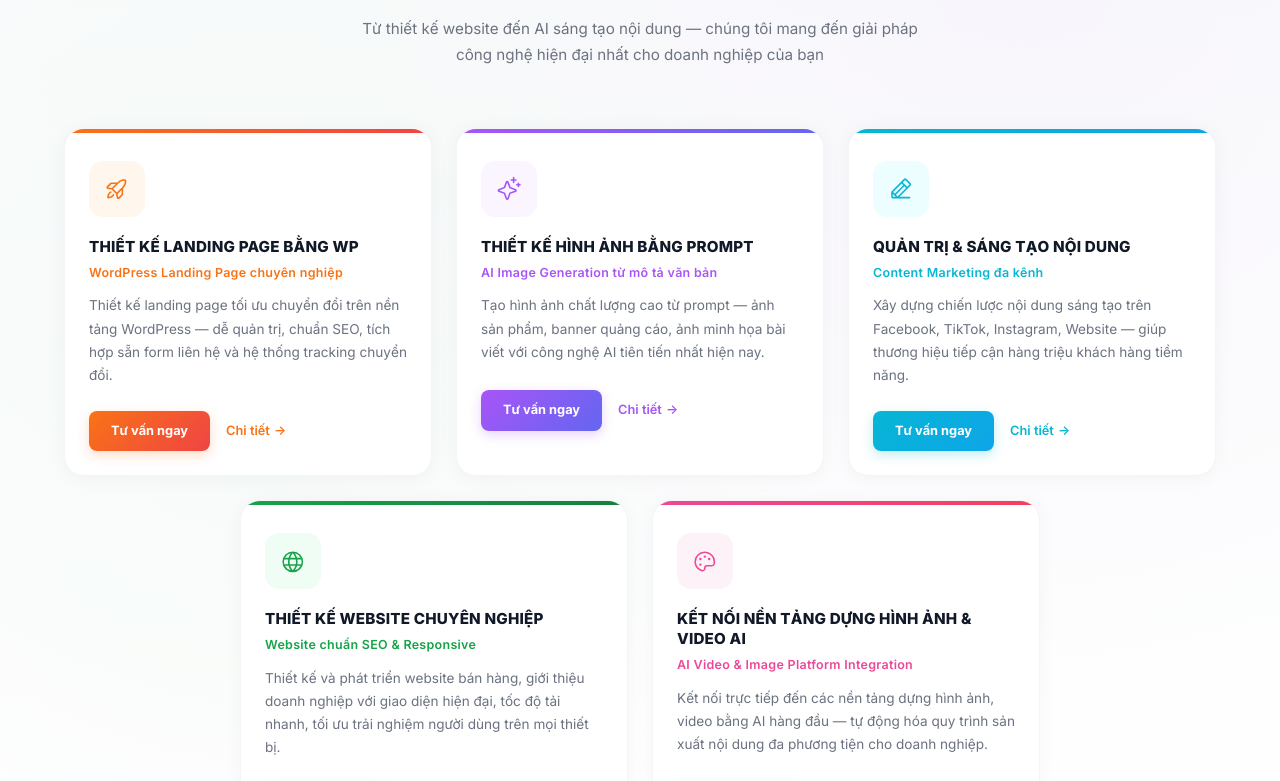
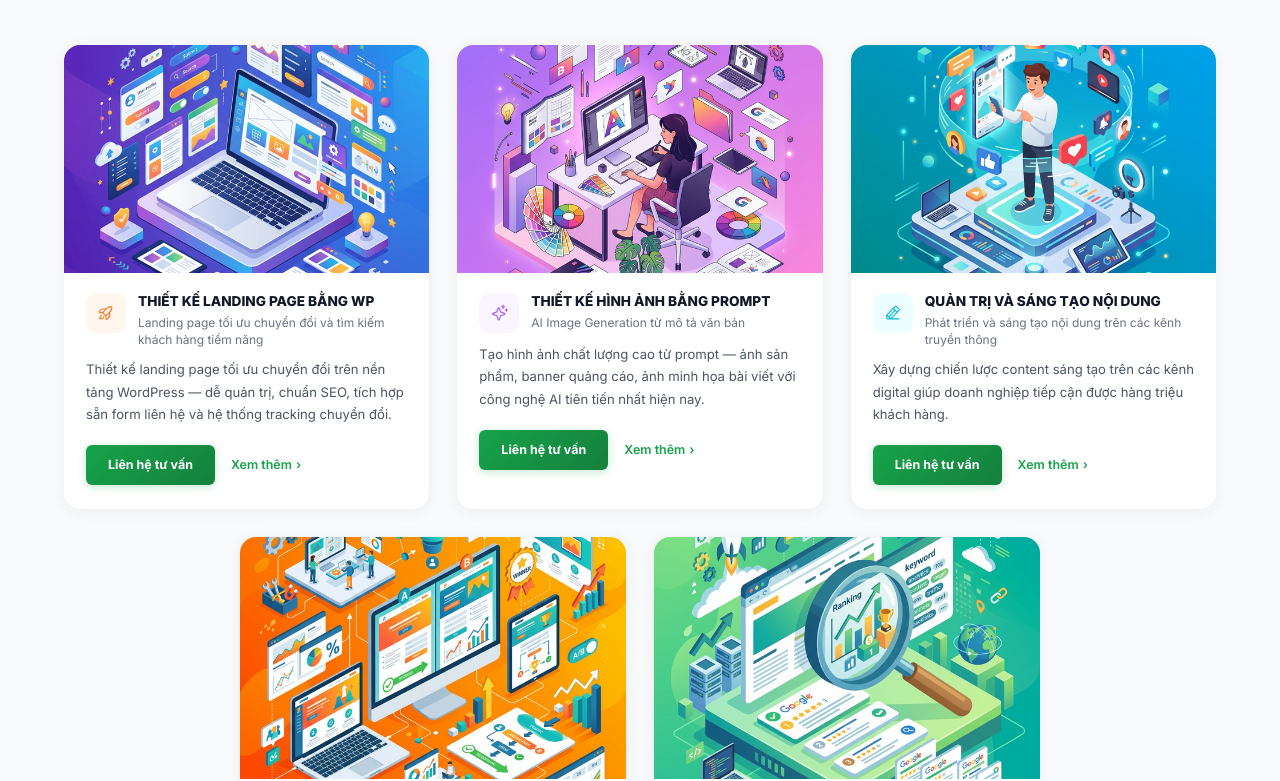
Before and after one commit to nguyenlehai-dev/hybrid-saas, a Next.js app in the folder frontend/: page / in a window 1280 px wide. Shown: the part 1962-2743 px from the top of the page. Built offline with nearby package versions, Linux system fonts and the light colour scheme.

Commit message:
fix: trả lại layout card ảnh lớn cho phần Dịch vụ (giống design gốc)

```diff
--- a/frontend/src/components/landing/SolutionsSection.tsx
+++ b/frontend/src/components/landing/SolutionsSection.tsx
@@ -3,59 +3,49 @@ import { PiGlobe, PiPalette, PiPencilLine, PiRocketLaunch, PiSparkle } from "rea
 
 const solutions = [
   {
+    img: "/images/solution-website.png",
     icon: <PiRocketLaunch />,
-    title: "THIẾT KẾ LANDING PAGE BẰNG WP",
-    subtitle: "WordPress Landing Page chuyên nghiệp",
-    desc: "Thiết kế landing page tối ưu chuyển đổi trên nền tảng WordPress — dễ quản trị, chuẩn SEO, tích hợp sẵn form liên hệ và hệ thống tracking chuyển đổi.",
-    gradient: "linear-gradient(135deg, #f97316, #ef4444)",
     iconBg: "#fff7ed",
     iconColor: "#f97316",
-    accentLight: "rgba(249,115,22,0.08)",
-    accentShadow: "rgba(249,115,22,0.25)",
+    title: "THIẾT KẾ LANDING PAGE BẰNG WP",
+    subtitle: "Landing page tối ưu chuyển đổi và tìm kiếm khách hàng tiềm năng",
+    desc: "Thiết kế landing page tối ưu chuyển đổi trên nền tảng WordPress — dễ quản trị, chuẩn SEO, tích hợp sẵn form liên hệ và hệ thống tracking chuyển đổi.",
   },
   {
+    img: "/images/solution-branding.png",
     icon: <PiSparkle />,
+    iconBg: "#faf5ff",
+    iconColor: "#a855f7",
     title: "THIẾT KẾ HÌNH ẢNH BẰNG PROMPT",
     subtitle: "AI Image Generation từ mô tả văn bản",
     desc: "Tạo hình ảnh chất lượng cao từ prompt — ảnh sản phẩm, banner quảng cáo, ảnh minh họa bài viết với công nghệ AI tiên tiến nhất hiện nay.",
-    gradient: "linear-gradient(135deg, #a855f7, #6366f1)",
-    iconBg: "#faf5ff",
-    iconColor: "#a855f7",
-    accentLight: "rgba(168,85,247,0.08)",
-    accentShadow: "rgba(168,85,247,0.25)",
   },
   {
+    img: "/images/solution-content.png",
     icon: <PiPencilLine />,
-    title: "QUẢN TRỊ & SÁNG TẠO NỘI DUNG",
-    subtitle: "Content Marketing đa kênh",
-    desc: "Xây dựng chiến lược nội dung sáng tạo trên Facebook, TikTok, Instagram, Website — giúp thương hiệu tiếp cận hàng triệu khách hàng tiềm năng.",
-    gradient: "linear-gradient(135deg, #06b6d4, #0ea5e9)",
     iconBg: "#ecfeff",
     iconColor: "#06b6d4",
-    accentLight: "rgba(6,182,212,0.08)",
-    accentShadow: "rgba(6,182,212,0.25)",
+    title: "QUẢN TRỊ VÀ SÁNG TẠO NỘI DUNG",
+    subtitle: "Phát triển và sáng tạo nội dung trên các kênh truyền thông",
+    desc: "Xây dựng chiến lược content sáng tạo trên các kênh digital giúp doanh nghiệp tiếp cận được hàng triệu khách hàng.",
   },
   {
+    img: "/images/solution-landing.png",
     icon: <PiGlobe />,
-    title: "THIẾT KẾ WEBSITE CHUYÊN NGHIỆP",
-    subtitle: "Website chuẩn SEO & Responsive",
-    desc: "Thiết kế và phát triển website bán hàng, giới thiệu doanh nghiệp với giao diện hiện đại, tốc độ tải nhanh, tối ưu trải nghiệm người dùng trên mọi thiết bị.",
-    gradient: "linear-gradient(135deg, #16a34a, #15803d)",
     iconBg: "#f0fdf4",
     iconColor: "#16a34a",
-    accentLight: "rgba(22,163,74,0.08)",
-    accentShadow: "rgba(22,163,74,0.25)",
+    title: "THIẾT KẾ WEBSITE CHUYÊN NGHIỆP",
+    subtitle: "Giải pháp thiết kế website bán hàng, giới thiệu dịch vụ chuyên nghiệp",
+    desc: "Sở hữu một website chuẩn SEO, giao diện responsive với đầy đủ tính năng bán hàng online, giới thiệu dịch vụ, dự án,...",
   },
   {
+    img: "/images/solution-seo.png",
     icon: <PiPalette />,
-    title: "KẾT NỐI NỀN TẢNG DỰNG HÌNH ẢNH & VIDEO AI",
-    subtitle: "AI Video & Image Platform Integration",
-    desc: "Kết nối trực tiếp đến các nền tảng dựng hình ảnh, video bằng AI hàng đầu — tự động hóa quy trình sản xuất nội dung đa phương tiện cho doanh nghiệp.",
-    gradient: "linear-gradient(135deg, #ec4899, #f43f5e)",
     iconBg: "#fdf2f8",
     iconColor: "#ec4899",
-    accentLight: "rgba(236,72,153,0.08)",
-    accentShadow: "rgba(236,72,153,0.25)",
+    title: "KẾT NỐI NỀN TẢNG DỰNG HÌNH ẢNH & VIDEO AI",
+    subtitle: "Tích hợp các nền tảng AI hàng đầu",
+    desc: "Kết nối trực tiếp đến các nền tảng dựng hình ảnh, video bằng AI — tự động hóa quy trình sản xuất nội dung đa phương tiện cho doanh nghiệp.",
   },
 ];
 
@@ -63,66 +53,42 @@ export default function SolutionsSection() {
   return (
     <section id="services" style={{
       padding: "80px 0 100px",
-      background: "linear-gradient(180deg, #f9fafb 0%, #ffffff 100%)",
+      background: "#f9fafb",
       position: "relative",
-      overflow: "hidden",
     }}>
-      {/* Background decoration */}
-      <div style={{
-        position: "absolute", top: 0, left: 0, right: 0, bottom: 0,
-        background: "radial-gradient(circle at 20% 50%, rgba(22,163,74,0.03) 0%, transparent 50%), radial-gradient(circle at 80% 20%, rgba(168,85,247,0.03) 0%, transparent 50%)",
-        pointerEvents: "none",
-      }} />
-
-      <div style={{ maxWidth: 1200, margin: "0 auto", padding: "0 24px", position: "relative", zIndex: 2 }}>
+      <div style={{ maxWidth: 1200, margin: "0 auto", padding: "0 24px" }}>
         {/* Section Header */}
-        <div style={{ textAlign: "center", marginBottom: 60 }}>
-          <div style={{ display: "inline-flex", alignItems: "center", gap: 8, marginBottom: 16 }}>
-            <span style={{
-              width: 8, height: 8, borderRadius: "50%",
-              background: "#16a34a", display: "inline-block",
-            }} />
+        <div style={{ textAlign: "center", marginBottom: 50 }}>
           <span style={{
             color: "#16a34a", fontSize: "0.85rem", fontWeight: 700,
             letterSpacing: 1, textTransform: "uppercase" as const,
           }}>DỊCH VỤ CỦA VPS PANEL AI</span>
-            <span style={{
-              width: 8, height: 8, borderRadius: "50%",
-              background: "#16a34a", display: "inline-block",
-            }} />
-          </div>
           <h2 style={{
             fontSize: "clamp(1.8rem, 3.5vw, 2.6rem)", fontWeight: 800,
-            color: "#111827", lineHeight: 1.3,
+            color: "#111827", lineHeight: 1.3, marginTop: 10,
           }}>
             GIẢI PHÁP CHO DOANH NGHIỆP<br />
             TRONG THỜI ĐẠI 4.0
           </h2>
-          <p style={{
-            color: "#6b7280", fontSize: "0.95rem", maxWidth: 560,
-            margin: "16px auto 0", lineHeight: 1.7,
-          }}>
-            Từ thiết kế website đến AI sáng tạo nội dung — chúng tôi mang đến giải pháp công nghệ hiện đại nhất cho doanh nghiệp của bạn
-          </p>
         </div>
 
         {/* Row 1: 3 cards */}
         <div className="solutions-grid-responsive" style={{
-          display: "grid", gridTemplateColumns: "repeat(3, 1fr)", gap: 24,
-          marginBottom: 24,
+          display: "grid", gridTemplateColumns: "repeat(3, 1fr)", gap: 28,
+          marginBottom: 28,
         }}>
           {solutions.slice(0, 3).map((item, i) => (
-            <ServiceCard key={i} item={item} index={i} />
+            <SolutionCard key={i} item={item} />
           ))}
         </div>
 
         {/* Row 2: 2 cards — centered */}
         <div className="solutions-grid-responsive-row2" style={{
-          display: "grid", gridTemplateColumns: "repeat(2, 1fr)", gap: 24,
+          display: "grid", gridTemplateColumns: "repeat(2, 1fr)", gap: 28,
           maxWidth: 800, margin: "0 auto",
         }}>
           {solutions.slice(3, 5).map((item, i) => (
-            <ServiceCard key={i + 3} item={item} index={i + 3} />
+            <SolutionCard key={i + 3} item={item} />
           ))}
         </div>
       </div>
@@ -130,101 +96,89 @@ export default function SolutionsSection() {
   );
 }
 
-/* ── Service Card Component ── */
-function ServiceCard({ item, index }: { item: typeof solutions[0]; index: number }) {
+function SolutionCard({ item }: { item: typeof solutions[0] }) {
   return (
-    <div
-      style={{
+    <div style={{
       background: "#fff",
-        borderRadius: 20,
+      borderRadius: 16,
       overflow: "hidden",
-        boxShadow: "0 2px 20px rgba(0,0,0,0.04)",
-        transition: "all 0.4s cubic-bezier(0.4,0,0.2,1)",
+      boxShadow: "0 2px 16px rgba(0,0,0,0.06)",
+      transition: "transform 0.3s, box-shadow 0.3s",
       cursor: "pointer",
-        position: "relative",
-        border: "1px solid rgba(0,0,0,0.04)",
     }}
-      onMouseEnter={e => {
-        e.currentTarget.style.transform = "translateY(-8px)";
-        e.currentTarget.style.boxShadow = `0 20px 40px ${item.accentShadow}`;
-        e.currentTarget.style.borderColor = `${item.iconColor}33`;
+      onMouseEnter={e => { e.currentTarget.style.transform = "translateY(-6px)"; e.currentTarget.style.boxShadow = "0 12px 32px rgba(0,0,0,0.12)"; }}
+      onMouseLeave={e => { e.currentTarget.style.transform = "translateY(0)"; e.currentTarget.style.boxShadow = "0 2px 16px rgba(0,0,0,0.06)"; }}
+    >
+      {/* Card Image */}
+      <div style={{
+        width: "100%", aspectRatio: "16/10",
+        overflow: "hidden",
+        background: "#f3f4f6",
+      }}>
+        <img src={item.img} alt={item.title} style={{
+          width: "100%", height: "100%",
+          objectFit: "cover",
+          transition: "transform 0.4s",
         }}
-      onMouseLeave={e => {
-        e.currentTarget.style.transform = "translateY(0)";
-        e.currentTarget.style.boxShadow = "0 2px 20px rgba(0,0,0,0.04)";
-        e.currentTarget.style.borderColor = "rgba(0,0,0,0.04)";
-      }}
-    >
-      {/* Gradient Top Bar */}
-      <div style={{
-        height: 4, width: "100%",
-        background: item.gradient,
-      }} />
+          onMouseEnter={e => e.currentTarget.style.transform = "scale(1.05)"}
+          onMouseLeave={e => e.currentTarget.style.transform = "scale(1)"}
+        />
+      </div>
 
       {/* Card Content */}
-      <div style={{ padding: "28px 24px 24px" }}>
-        {/* Icon */}
+      <div style={{ padding: "20px 22px 24px" }}>
+        {/* Icon + Title Row */}
+        <div style={{ display: "flex", alignItems: "flex-start", gap: 12, marginBottom: 10 }}>
           <div style={{
-          width: 56, height: 56, borderRadius: 14,
+            width: 40, height: 40, borderRadius: 10, flexShrink: 0,
             background: item.iconBg,
             display: "flex", alignItems: "center", justifyContent: "center",
-          fontSize: "1.6rem", color: item.iconColor,
-          marginBottom: 20,
-          transition: "transform 0.3s, background 0.3s",
+            fontSize: "1.1rem", color: item.iconColor,
           }}>
             {item.icon}
           </div>
-
-        {/* Title */}
+          <div>
             <h3 style={{
-          fontSize: "0.95rem", fontWeight: 800,
-          color: "#111827", lineHeight: 1.3, marginBottom: 6,
-          letterSpacing: "0.2px",
+              fontSize: "0.85rem", fontWeight: 800,
+              color: "#111827", lineHeight: 1.3, marginBottom: 4,
             }}>{item.title}</h3>
-
-        {/* Subtitle */}
             <p style={{
-          fontSize: "0.78rem", color: item.iconColor,
-          fontWeight: 600, marginBottom: 12,
-          letterSpacing: "0.3px",
+              fontSize: "0.75rem", color: "#6b7280",
+              lineHeight: 1.4, margin: 0,
             }}>{item.subtitle}</p>
+          </div>
+        </div>
 
         {/* Description */}
         <p style={{
-          fontSize: "0.85rem", color: "#6b7280",
-          lineHeight: 1.7, marginBottom: 24,
-          minHeight: 72,
+          fontSize: "0.82rem", color: "#4b5563",
+          lineHeight: 1.7, marginBottom: 20,
+          minHeight: 60,
         }}>{item.desc}</p>
 
         {/* Action Buttons */}
         <div style={{ display: "flex", alignItems: "center", gap: 16 }}>
           <a href="#contact" style={{
-            display: "inline-flex", alignItems: "center", gap: 6,
-            padding: "10px 22px", borderRadius: 8,
-            background: item.gradient,
-            color: "#fff", fontSize: "0.8rem", fontWeight: 700,
+            display: "inline-block", padding: "10px 22px",
+            borderRadius: 6,
+            background: "linear-gradient(135deg, #16a34a, #15803d)",
+            color: "#fff", fontSize: "0.78rem", fontWeight: 700,
             textDecoration: "none",
-            transition: "all 0.2s",
-            boxShadow: `0 4px 12px ${item.accentShadow}`,
+            transition: "transform 0.2s, box-shadow 0.2s",
+            boxShadow: "0 2px 8px rgba(22,163,74,0.25)",
           }}
-            onMouseEnter={e => {
-              e.currentTarget.style.transform = "translateY(-2px)";
-              e.currentTarget.style.boxShadow = `0 6px 20px ${item.accentShadow}`;
-            }}
-            onMouseLeave={e => {
-              e.currentTarget.style.transform = "translateY(0)";
-              e.currentTarget.style.boxShadow = `0 4px 12px ${item.accentShadow}`;
-            }}
-          >Tư vấn ngay</a>
+            onMouseEnter={e => { e.currentTarget.style.transform = "translateY(-2px)"; e.currentTarget.style.boxShadow = "0 4px 12px rgba(22,163,74,0.35)"; }}
+            onMouseLeave={e => { e.currentTarget.style.transform = "translateY(0)"; e.currentTarget.style.boxShadow = "0 2px 8px rgba(22,163,74,0.25)"; }}
+          >Liên hệ tư vấn</a>
           <a href="/ho-tro-khach-hang" style={{
-            fontSize: "0.8rem", fontWeight: 600,
-            color: item.iconColor, textDecoration: "none",
+            fontSize: "0.78rem", fontWeight: 600,
+            color: "#16a34a", textDecoration: "none",
             display: "flex", alignItems: "center", gap: 4,
             transition: "gap 0.2s",
           }}
             onMouseEnter={e => e.currentTarget.style.gap = "8px"}
             onMouseLeave={e => e.currentTarget.style.gap = "4px"}
-          >Chi tiết <span>→</span></a>
+          >Xem thêm <span>›</span></a>
         </div>
       </div>
     </div>
```
Lines whose indentation alone changed are shown as unchanged.
